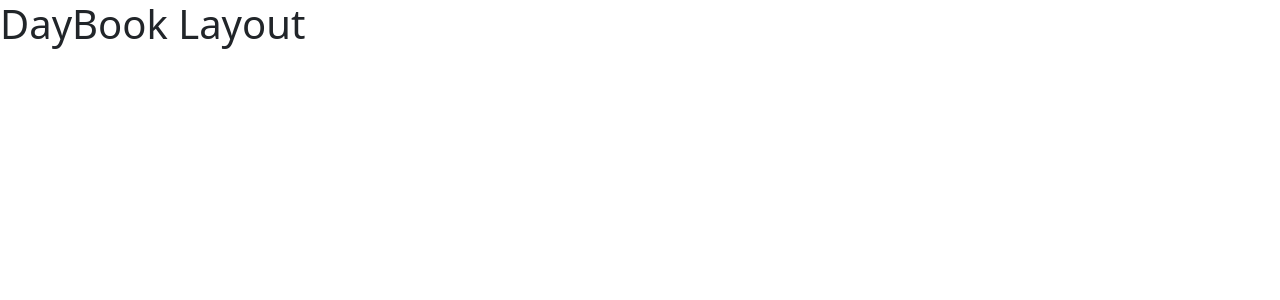
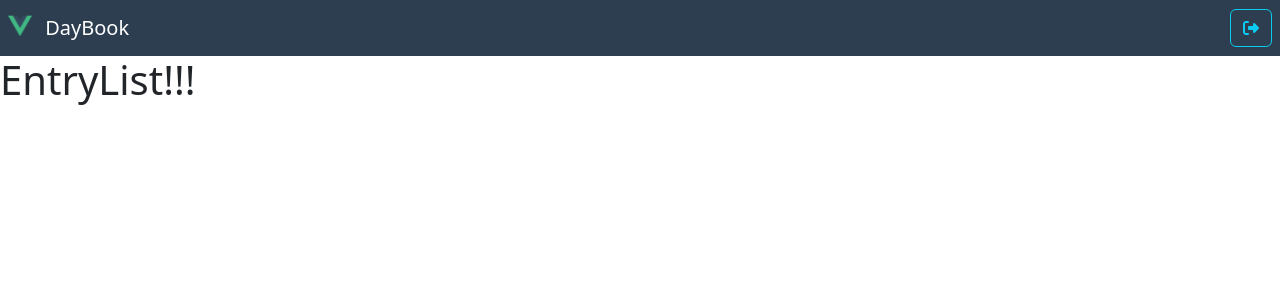
Before and after one commit to PeterGabrielVE/07-journal, a Vue app: page /#/ in a window 1280 px wide. Both pictures are taken after a click on the button "Secondary". Shown: the top 300 px of the page. Built offline with nearby package versions, Linux system fonts and the light colour scheme.

Commit message:
Estructura del DayBookList

```diff
--- a/public/index.html
+++ b/public/index.html
@@ -7,6 +7,7 @@
     <link rel="icon" href="<%= BASE_URL %>favicon.ico">
     <title><%= htmlWebpackPlugin.options.title %></title>
     <link href="https://cdn.jsdelivr.net/npm/bootstrap@5.3.1/dist/css/bootstrap.min.css" rel="stylesheet" integrity="sha384-4bw+/aepP/YC94hEpVNVgiZdgIC5+VKNBQNGCHeKRQN+PtmoHDEXuppvnDJzQIu9" crossorigin="anonymous">
+    <link rel="stylesheet" href="https://cdnjs.cloudflare.com/ajax/libs/font-awesome/6.4.2/css/all.min.css" integrity="sha512-z3gLpd7yknf1YoNbCzqRKc4qyor8gaKU1qmn+CShxbuBusANI9QpRohGBreCFkKxLhei6S9CQXFEbbKuqLg0DA==" crossorigin="anonymous" referrerpolicy="no-referrer" />
   </head>
   <body>
     <noscript>
--- /dev/null
+++ b/src/modules/daybook/components/EntryList.vue
@@ -0,0 +1,11 @@
+<template>
+    <h1>
+        EntryList!!!
+    </h1>
+</template>
+<script>
+
+export default{
+
+}
+</script>
--- /dev/null
+++ b/src/modules/daybook/components/Navbar.vue
@@ -0,0 +1,17 @@
+<!-- eslint-disable vue/multi-word-component-names -->
+<template>
+    <nav class="navbar bg-primary">
+       <a class="navbar-brand text-white">
+            <img src="@/assets/logo.png"
+                 alt="Vue logo"
+                 height="24"
+                 class="d-inline-block align-text-top mx-2">
+                 DayBook
+       </a>
+       <div class="d-flex">
+         <button class="btn btn-outline-info mx-2">
+           <i class="fa fa-sign-out-alt"></i>
+         </button>
+       </div>
+    </nav>
+</template>
--- a/src/modules/daybook/layouts/DayBookLayout.vue
+++ b/src/modules/daybook/layouts/DayBookLayout.vue
@@ -1,3 +1,24 @@
 <template>
-    <h1>DayBook Layout</h1>
+    <Navbar />
+
+    <div class="d-flex">
+        <div class="col-4">
+            <EntryList />
+        </div>
+        <div class="col">
+            <router-view />
+        </div>
+    </div>
 </template>
+
+<script>
+    import { defineAsyncComponent } from 'vue';
+
+    export default{
+        components:{
+            Navbar: defineAsyncComponent( () => import('../components/Navbar.vue') ),
+            EntryList: defineAsyncComponent( () => import('../components/EntryList.vue') )
+        }
+    }
+
+</script>
```
